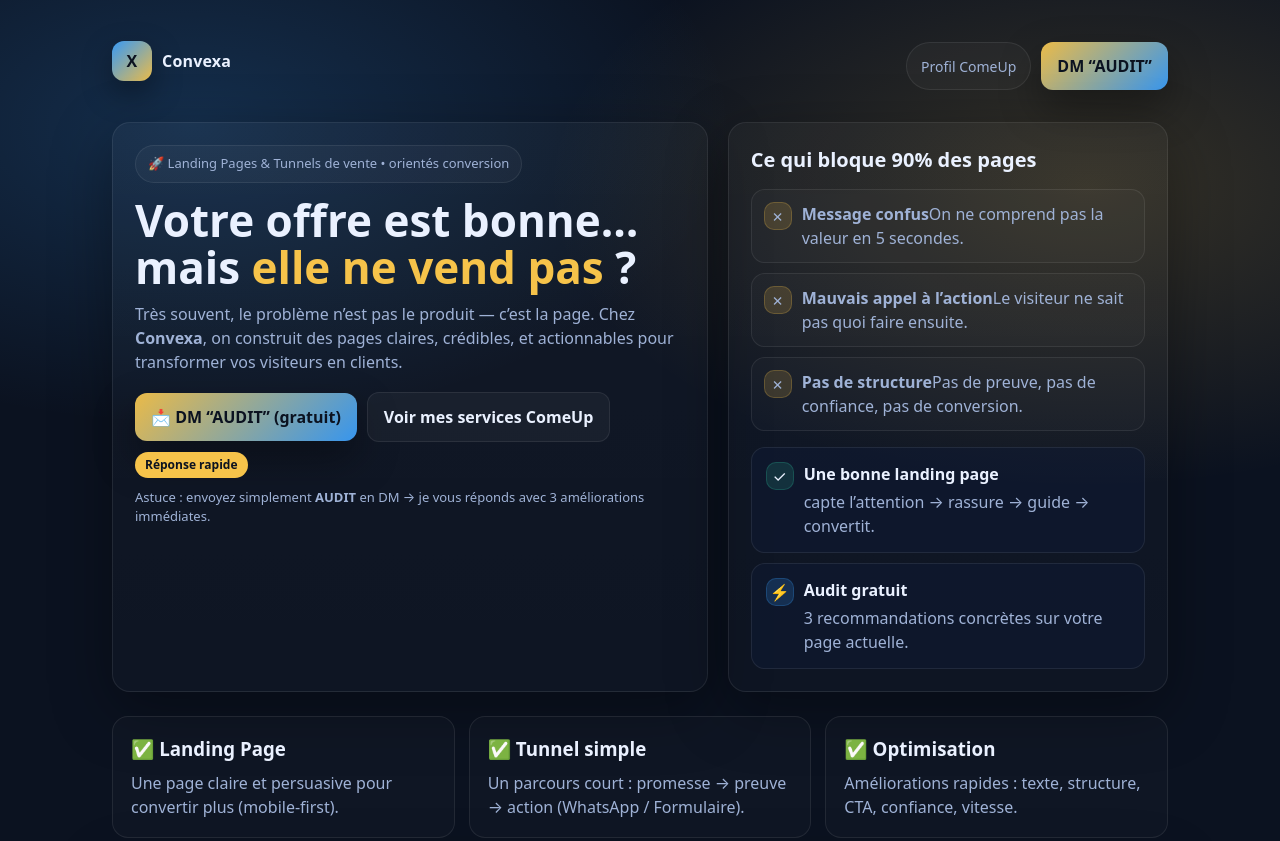
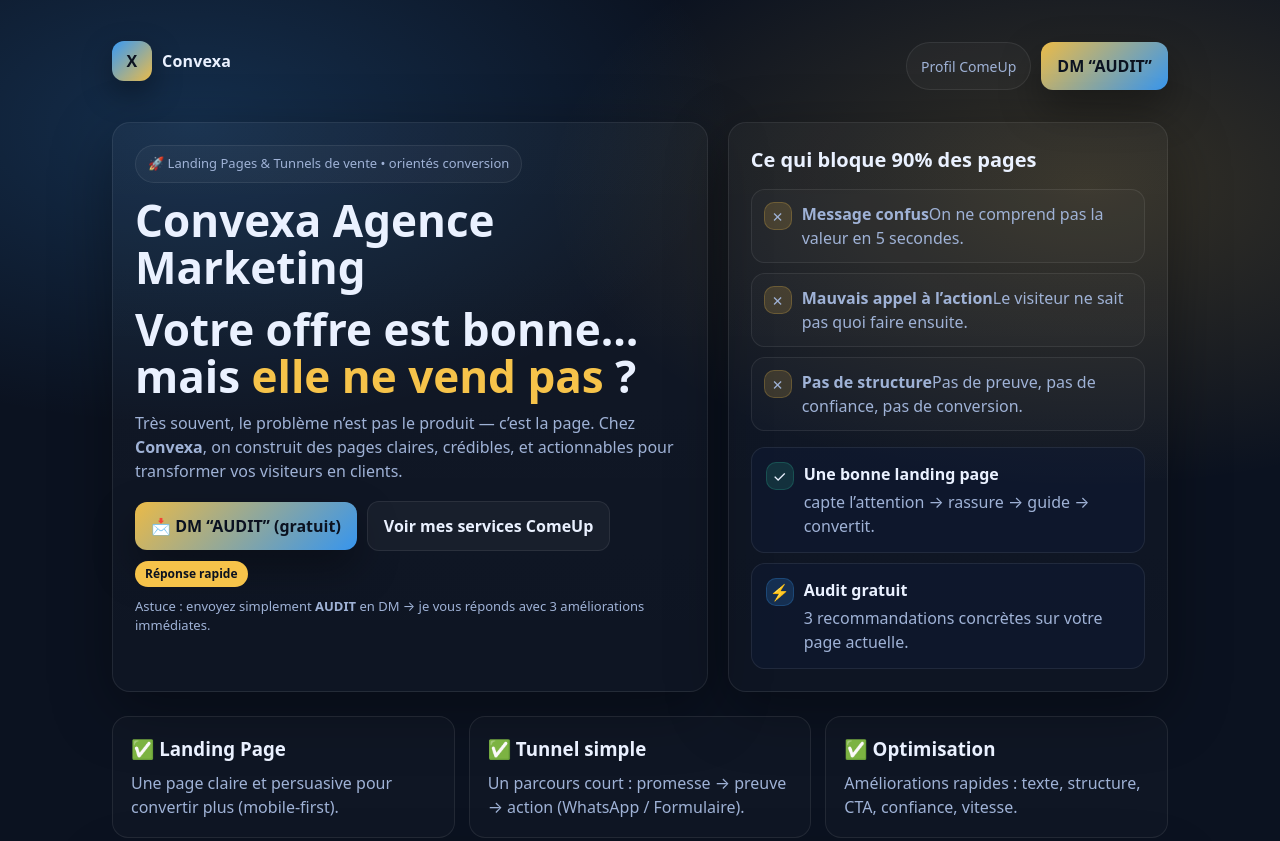
Before and after one commit to justinkihundu/convexa-agency, a plain HTML site: page index.html in a window 1280 px wide. Shown: the top 841 px of the page. Drawn offline with Linux system fonts and the light colour scheme.

Commit message:
Update index.html

```diff
--- a/index.html
+++ b/index.html
@@ -172,6 +172,7 @@
       <div class="panel">
         <span class="kicker">🚀 Landing Pages & Tunnels de vente • orientés conversion</span>
 
+        <h1>Convexa Agence Marketing</h1>
         <h1>
           Votre offre est bonne…<br/>
           mais <span class="accent">elle ne vend pas</span> ?
```
